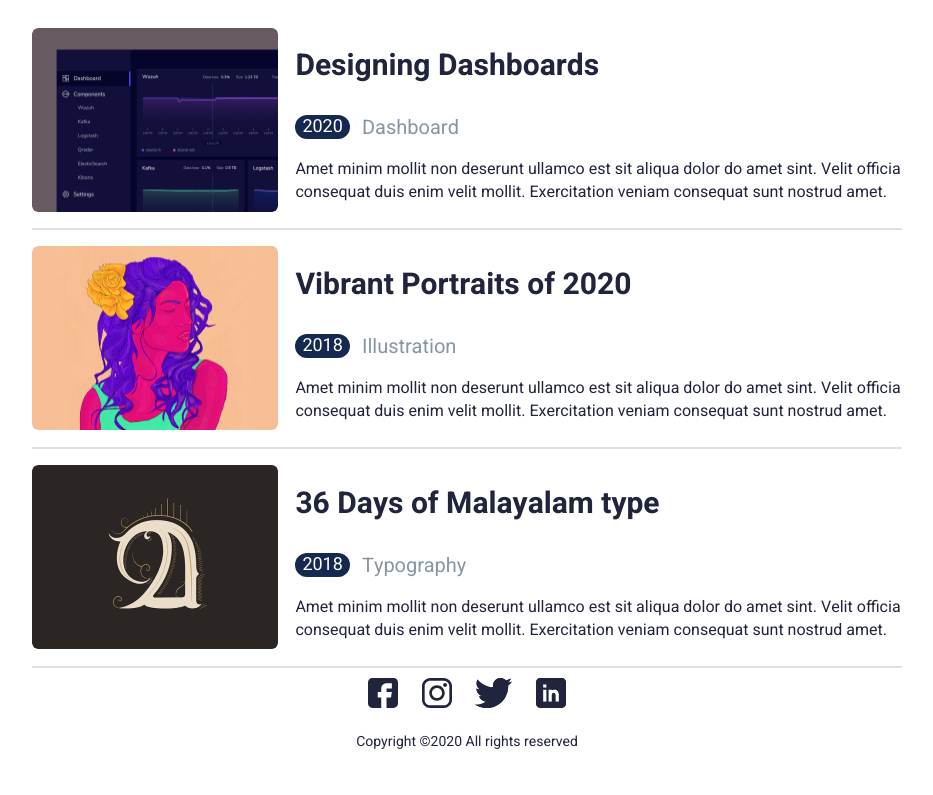
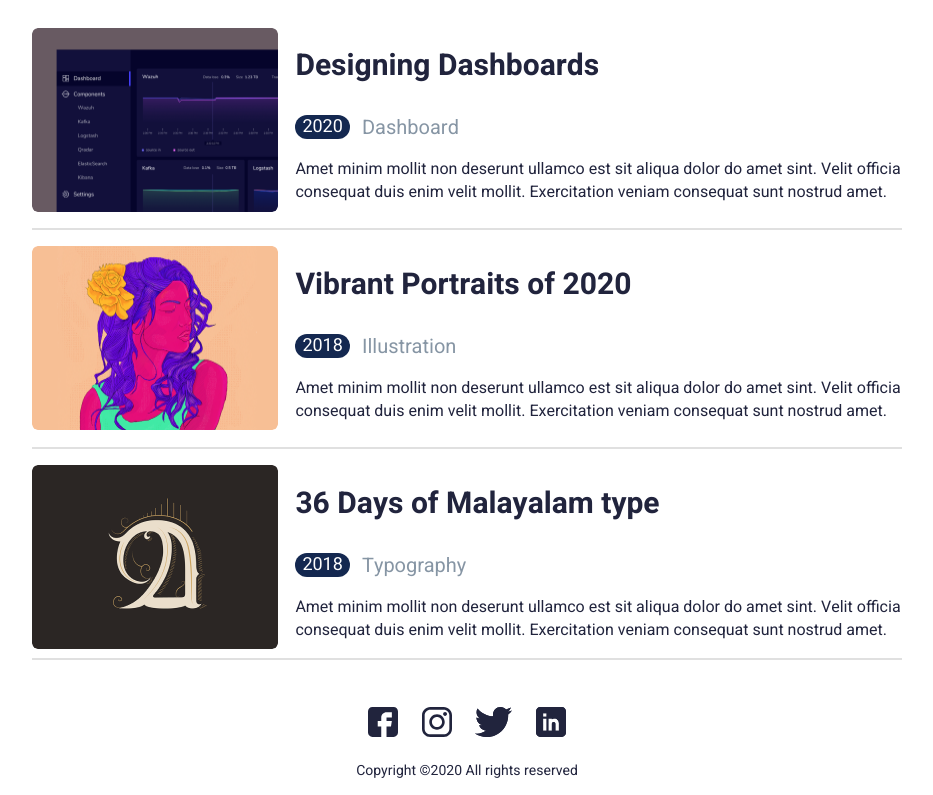
Before and after one commit to Karina-V/portfolio, a plain HTML site: page index.html in a window 1280 px wide. Shown: the part 927-1722 px from the top of the page, without its empty margins (173-1106 px from the left). Before the commit the page ends 1693 px from the top, so only its background shows below. Drawn offline with Linux system fonts and the light colour scheme.

Commit message:
change "hr"

```diff
--- a/index.html
+++ b/index.html
@@ -125,7 +125,7 @@
                   enim velit mollit. Exercitation veniam consequat sunt nostrud amet.</p>
               </div>
             </div>
-            <hr>
+            <hr class="footer-padding" >
           </div>
         </div>
       </div>
--- a/static/css/style.css
+++ b/static/css/style.css
@@ -3,12 +3,13 @@
 html,
 body {
   font-family: "Heebo", sans-serif;
-  margin: 0;
+  margin: 0 ;
   padding: 0;
 }
 .container {
   margin: 0 auto;
   max-width: 870px;
+  padding: 0 25px;
 }
 .nav ul {
   list-style: none;
@@ -233,6 +234,9 @@ body {
 hr {
   border: 1px solid #E0E0E0;
 }
+.footer-padding {
+  margin: 0 0 45px 0;
+}
 .block-4 {
   max-width: 680px;
 }
```
Also changed, not shown: blog/index.html (+1 -1 lines), works/index.html (+1 -1 lines).
